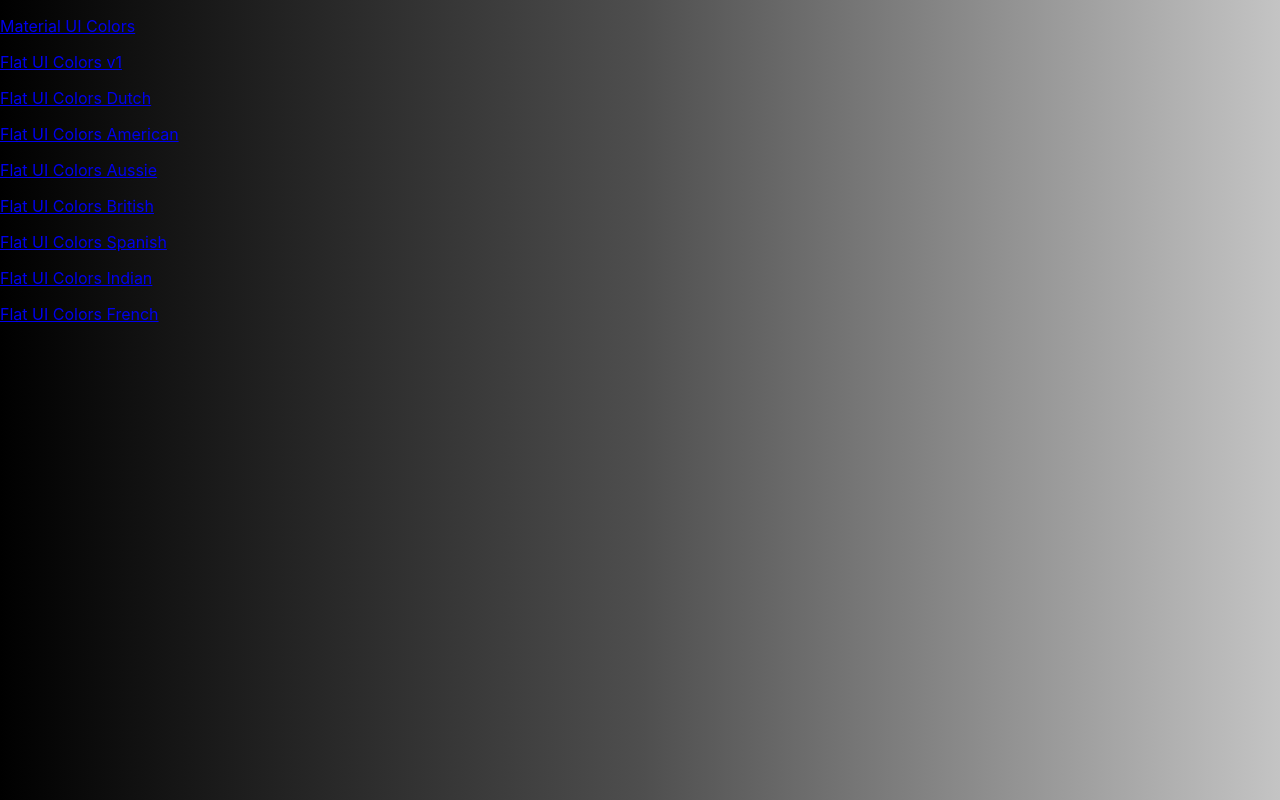
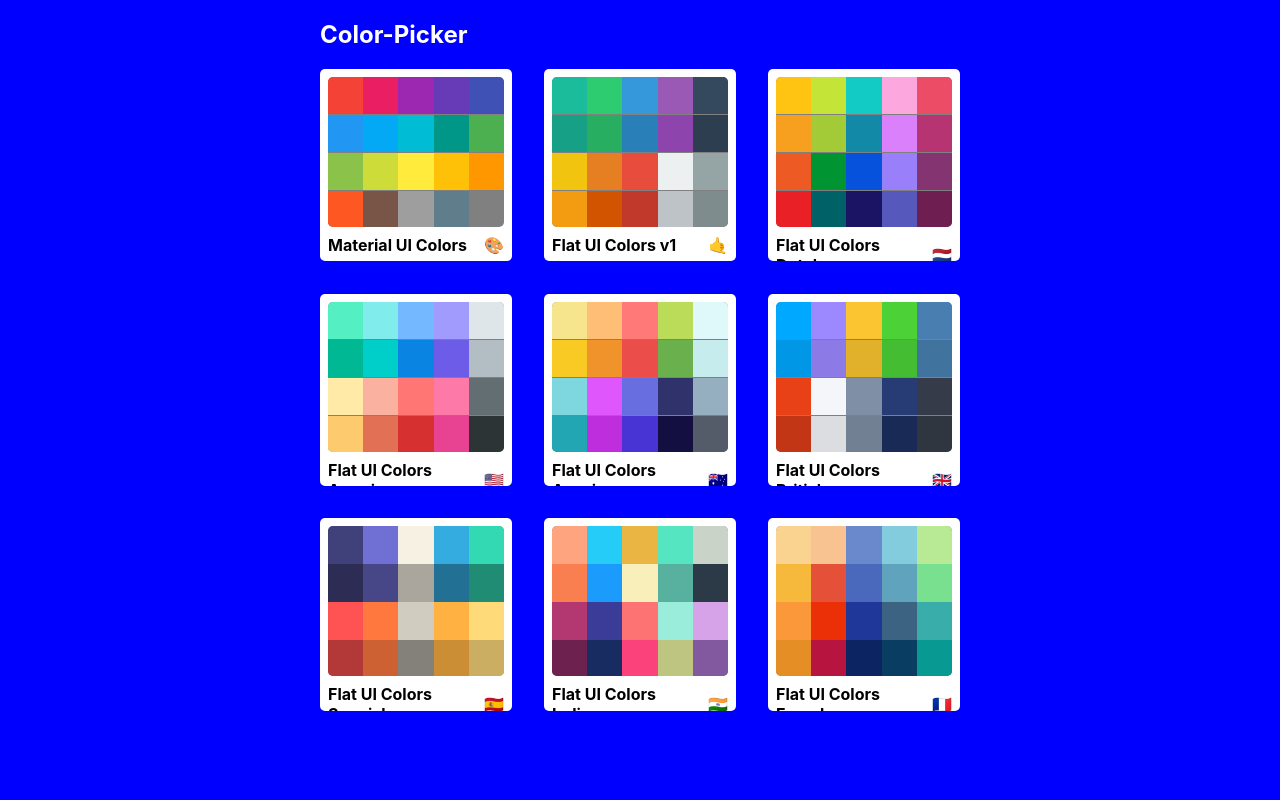
Before and after one commit to NFZaremba/Colors-Pallete-App, a React (Create React App) app: page / in a window 1280 px wide. Built offline with nearby package versions, Linux system fonts and the light colour scheme.

Commit message:
styled display palettes

```diff
--- a/package.json
+++ b/package.json
@@ -5,6 +5,7 @@
   "dependencies": {
     "@material-ui/core": "^4.0.0",
     "@material-ui/icons": "^4.0.0-rc.0",
+    "@material-ui/styles": "^4.0.0",
     "chroma-js": "^2.0.3",
     "rc-slider": "^8.6.11",
     "react": "^16.8.6",
--- /dev/null
+++ b/src/MiniPalette.js
@@ -0,0 +1,61 @@
+import React from 'react'
+import { withStyles } from '@material-ui/styles';
+
+const styles = {
+	root: {
+		backgroundColor: 'white',
+		borderRadius: '5px',
+		padding: '0.5rem',
+		position: 'relative',
+		overflow: 'hidden',
+		"&:hover": {
+			cursor: 'pointer'
+		}
+	},
+	colors: {
+		backgroundColor: 'grey',
+		height: '150px',
+		width: '100%',
+		borderRadius: '5px',
+		overflow: 'hidden'
+	},
+	title: {
+		display: 'flex',
+		justifyContent: 'space-between',
+		alignItems: 'center',
+		margin: '0',
+		color: 'black',
+		paddingTop: '0.5rem',
+		fontSize: '1rem',
+		position: 'relative',
+	},
+	emoji: {
+		marginLeft: '0.5rem'
+	},
+	miniColor: {
+		height: '25%',
+		width: '20%',
+		display: 'inline-block',
+		margin: '0 auto',
+		position: 'relative',
+		marginBottom: '-3.5px',
+	}
+}
+
+function MiniPalette(props) {
+	const {classes, paletteName, emoji, colors} = props;
+	const miniColorBoxes = colors.map(color => (
+		<div className={classes.miniColor} style={{backgroundColor: color.color}} key={color.name}></div>
+	))
+	console.log(paletteName)
+	return (
+		<div className={classes.root}>
+			<div className={classes.colors}>
+				{miniColorBoxes}
+			</div>
+			<h5 className={classes.title}>{paletteName} <span className={classes.emoji}>{emoji}</span></h5>
+		</div>
+	)
+}
+
+export default withStyles(styles)(MiniPalette);
--- a/src/PaletteList.js
+++ b/src/PaletteList.js
@@ -1,17 +1,58 @@
 import React, { Component } from 'react'
+import MiniPalette from './MiniPalette'
 import { Link } from 'react-router-dom'
+import { withStyles } from '@material-ui/styles';
+
+const styles ={
+	root: {
+		backgroundColor: 'blue',
+		height: '100vh',
+		display: 'flex',
+		alignItems: 'flex-start',
+		justifyContent: 'center',
+	},
+	container: {
+		width: '50%',
+		display: 'flex',
+		alignItems: 'flex-start',
+		flexDirection: 'column',
+		flexWrap: 'wrap',
+	},
+	nav: {
+		display: 'flex',
+		width: '100%',
+		justifyContent: 'space-between',
+		color: 'white',
+	},
+	palettes: {
+		boxSizing: 'border-box',
+		width: '100%',
+		display: 'grid',
+		gridTemplateColumns: 'repeat(3, 30%)',
+		gridGap: '5%'
+	}
+}
 
 class PaletteList extends Component {
 	render() {
-		const { palettes } = this.props;
+		const { palettes, classes } = this.props;
+		console.log(palettes)
 		return (
-			<div>
-				{palettes.map(palette => (
-					<p><Link to={`/palette/${palette.id}`}>{palette.paletteName}</Link></p>
-				))}
+			<div className={classes.root}>
+				<div className={classes.container}>
+					<nav className={classes.nav}>
+						<h1 style={{color: 'white'}}>Color-Picker</h1>
+					</nav>
+					<div className={classes.palettes}>
+						{palettes.map(palette => (
+							<MiniPalette {...palette}/>
+						))}
+					</div>
+				</div>
+
 			</div>
 		)
 	}
 }
 
-export default PaletteList;
+export default withStyles(styles)(PaletteList);
```
